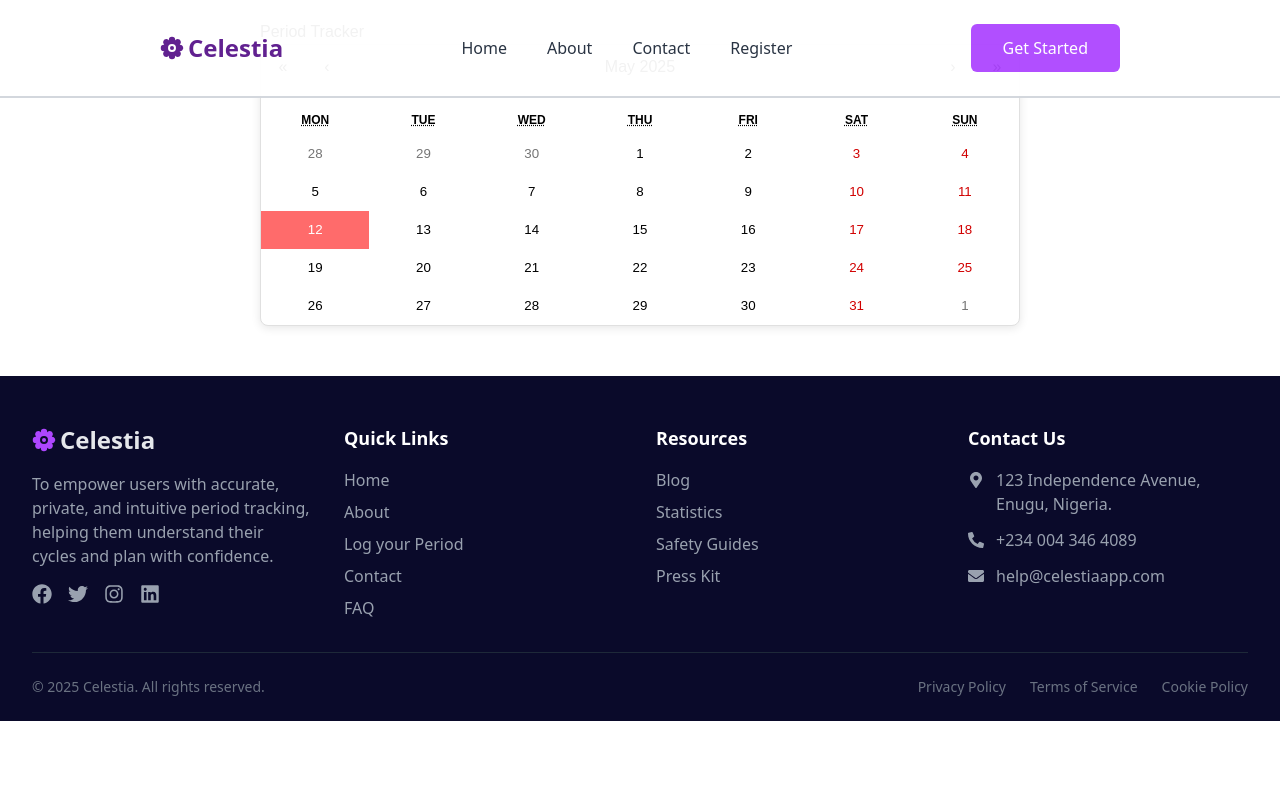
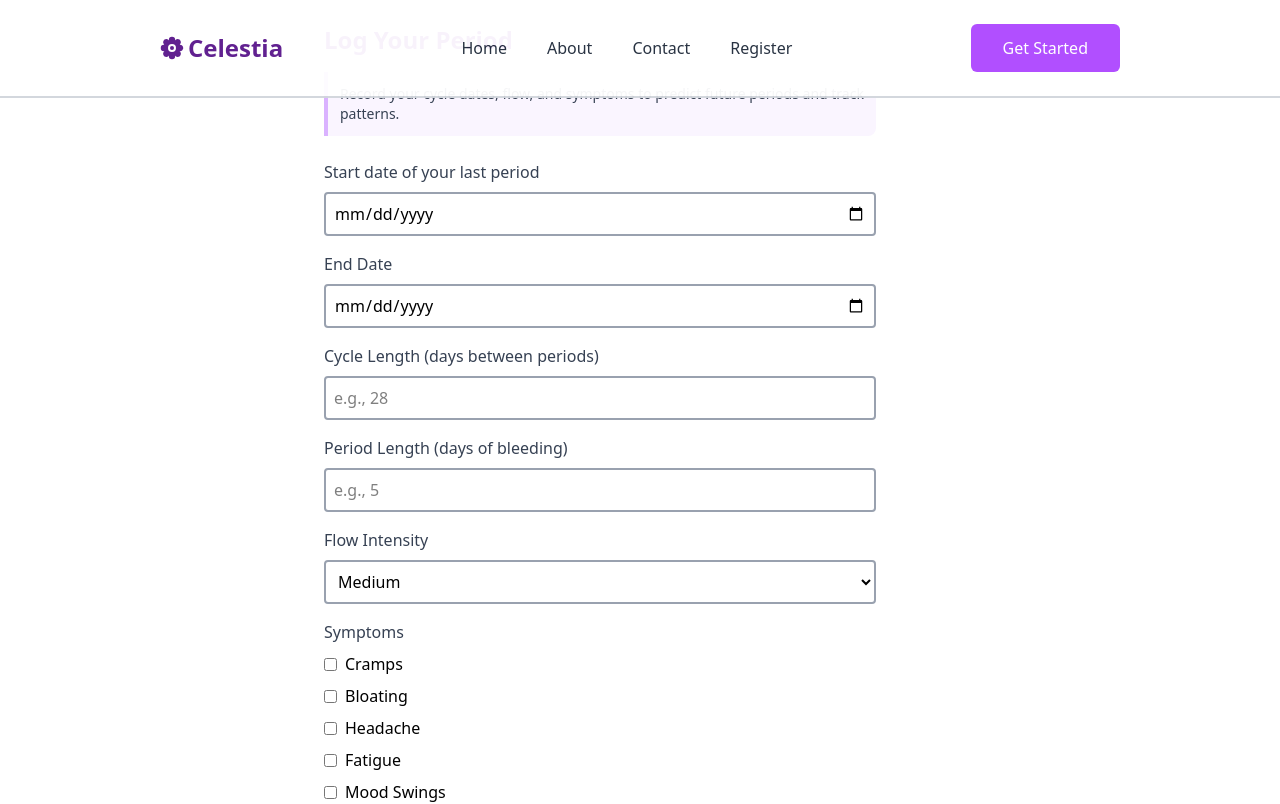
Before and after one commit to Nnamdi-Uzoigwe/Period-Tracker-Web-App, a React (Vite) app in the folder client/: page /period-log in a window 1280 px wide. Shown: the top 804 px of the page. Built offline with nearby package versions, Linux system fonts and the light colour scheme.

Commit message:
changed api

```diff
--- a/client/package.json
+++ b/client/package.json
@@ -11,11 +11,14 @@
   },
   "dependencies": {
     "@tailwindcss/vite": "^4.1.6",
+    "framer-motion": "^12.11.0",
+    "lucide-react": "^0.510.0",
     "react": "^19.1.0",
     "react-calendar": "^5.1.0",
     "react-dom": "^19.1.0",
     "react-icons": "^5.5.0",
     "react-router-dom": "^7.6.0",
+    "react-toastify": "^11.0.5",
     "tailwindcss": "^4.1.6"
   },
   "devDependencies": {
--- a/client/src/components/Sidebar.jsx
+++ b/client/src/components/Sidebar.jsx
@@ -6,7 +6,7 @@ import { CgProfile } from "react-icons/cg";
 
 export default function Sidebar() {
     return (
-        <div className="w-[280px] h-screen fixed left-0 bg-blue-950 text-gray-200 flex flex-col pt-20">
+        <div className="w-[280px] h-screen fixed left-0 bg-[#26134d] text-gray-200 flex flex-col pt-20">
             <h3 className="ml-10 text-2xl font-medium">Dashboard</h3>
 
             <div className="links mt-10 flex flex-col ml-10 gap-6">
--- a/client/src/pages/Dashboard.jsx
+++ b/client/src/pages/Dashboard.jsx
@@ -8,7 +8,8 @@ export default function Dashboard() {
                 <Sidebar />
             </div>
 
-            <div className="right mt-20 ml-0 lg:ml-[300px] flex justify-center">
+            <div className="right mt-20 ml-0 lg:ml-[300px] flex flex-col justify-center">
+                <h1 className=" text-2xl font-semibold mt-0 ml-5 lg:ml-[320px] text-purple-700">Welcome to Celestia, XXX!</h1>
                 <PeriodLogging />
             </div>
         </div>
--- a/client/src/pages/PeriodLogging.jsx
+++ b/client/src/pages/PeriodLogging.jsx
@@ -1,185 +1,201 @@
-import React, { useState } from 'react';
-import Calendar from 'react-calendar';
-import 'react-calendar/dist/Calendar.css';
 
-const PeriodLogging = () => {
-  const [date, setDate] = useState(new Date());
-  const [flowLevel, setFlowLevel] = useState('medium');
-  const [symptoms, setSymptoms] = useState([]);
-  const [notes, setNotes] = useState('');
-  const [loggedDays, setLoggedDays] = useState({});
-  const [showForm, setShowForm] = useState(false);
+import { useState } from "react";
 
-  const symptomOptions = [
-    'Cramps',
-    'Headache',
-    'Bloating',
-    'Fatigue',
-    'Mood swings',
-    'Back pain',
-    'Breast tenderness',
-    'Acne',
-    'Nausea'
-  ];
+export default function PeriodLogging() {
+const [formData, setFormData] = useState({
+  startDate: "",
+  endDate: "",
+  cycleLength: "", // Days between periods (e.g., 28)
+  periodLength: "", // Days of bleeding (e.g., 5)
+  flowIntensity: "medium",
+  symptoms: [],
+  notes: "",
+});
 
-  const handleDateChange = (newDate) => {
-    setDate(newDate);
-    setShowForm(true);
-    // Load existing data if available for this date
-    const dateStr = newDate.toISOString().split('T')[0];
-    if (loggedDays[dateStr]) {
-      setFlowLevel(loggedDays[dateStr].flowLevel || 'medium');
-      setSymptoms(loggedDays[dateStr].symptoms || []);
-      setNotes(loggedDays[dateStr].notes || '');
-    } else {
-      // Reset form for new date
-      setFlowLevel('medium');
-      setSymptoms([]);
-      setNotes('');
+const handleChange = (e) => {
+  const { name, value, type, checked } = e.target;
+  if (type === "checkbox") {
+    // Handle symptoms (multi-select)
+    setFormData((prev) => ({
+      ...prev,
+      symptoms: checked
+        ? [...prev.symptoms, value]
+        : prev.symptoms.filter((s) => s !== value),
+    }));
+  } else {
+    setFormData((prev) => ({
+      ...prev,
+      [name]: type === "number" ? Number(value) : value // Convert numbers
+    }));
+  }
+};
+
+const handleSubmit = async (e) => {
+  e.preventDefault();
+  const token = sessionStorage.getItem("token")
+
+  try {
+    const response = await fetch("http://localhost:7000/api/cycles", {
+      method: "POST",
+      headers: {
+        "Content-Type": "application/json",
+        "Authorization": `Bearer ${token}`
+      },
+      body: JSON.stringify(formData),
+    });
+
+    if (!response.ok) {
+      const errorData = await response.json();
+      throw new Error(errorData.message || "Failed to submit period data.");
     }
-  };
 
-  const handleSymptomToggle = (symptom) => {
-    if (symptoms.includes(symptom)) {
-      setSymptoms(symptoms.filter(s => s !== symptom));
-    } else {
-      setSymptoms([...symptoms, symptom]);
-    }
-  };
+    const result = await response.json();
+    console.log("Success:", result);
+    alert("Period logged successfully!");
 
-  const handleSubmit = (e) => {
-    e.preventDefault();
-    const dateStr = date.toISOString().split('T')[0];
-    setLoggedDays({
-      ...loggedDays,
-      [dateStr]: {
-        flowLevel,
-        symptoms,
-        notes
-      }
+    // Reset the form after submission
+    setFormData({
+      startDate: "",
+      endDate: "",
+      cycleLength: "",
+      periodLength: "",
+      flowIntensity: "medium",
+      symptoms: [],
+      notes: "",
     });
-    setShowForm(false);
-  };
-
-  const tileContent = ({ date, view }) => {
-    if (view === 'month') {
-      const dateStr = date.toISOString().split('T')[0];
-      const dayData = loggedDays[dateStr];
-
-      if (dayData) {
-        // Return different content based on flow level
-        let flowIndicator;
-        switch(dayData.flowLevel) {
-          case 'light':
-            flowIndicator = '🔴';
-            break;
-          case 'medium':
-            flowIndicator = '🔴🔴';
-            break;
-          case 'heavy':
-            flowIndicator = '🔴🔴🔴';
-            break;
-          case 'spotting':
-            flowIndicator = '⚪';
-            break;
-          default:
-            flowIndicator = '';
-        }
-
-        return (
-          <div className="day-indicator">
-            {flowIndicator}
-          </div>
-        );
-      }
-    }
-    return null;
-  };
-
-  const tileClassName = ({ date, view }) => {
-    if (view === 'month') {
-      const dateStr = date.toISOString().split('T')[0];
-      if (loggedDays[dateStr]) {
-        return 'logged-day';
-      }
-    }
-    return '';
-  };
+  } catch (error) {
+    console.error("Error submitting period data:", error.message);
+    alert(`Error: ${error.message}`);
+  }
+};
 
   return (
-    <div className="period-logging-container">
-      <h2>Period Tracker</h2>
-      <div className="calendar-container">
-        <Calendar
-          onChange={handleDateChange}
-          value={date}
-          tileContent={tileContent}
-          tileClassName={tileClassName}
-        />
+    <div className="ml-0 lg:ml-[300px] w-full lg:w-[600px] mb-20 p-6 bg-white">
+      <h2 className="text-2xl font-bold text-purple-800 mb-4">
+        Log Your Period
+      </h2>
+      <div className="p-3 bg-purple-50 border-l-4 border-purple-300 rounded-r-lg mb-6">
+        <p className="text-sm text-gray-700">
+          Record your cycle dates, flow, and symptoms to predict future periods
+          and track patterns.
+        </p>
       </div>
 
-      {showForm && (
-        <div className="logging-form">
-          <h3>Log Period Data for {date.toLocaleDateString()}</h3>
-          <form onSubmit={handleSubmit}>
-            <div className="form-group">
-              <label>Flow Level:</label>
-              <div className="flow-options">
-                {['spotting', 'light', 'medium', 'heavy'].map(level => (
-                  <label key={level}>
-                    <input
-                      type="radio"
-                      name="flowLevel"
-                      value={level}
-                      checked={flowLevel === level}
-                      onChange={() => setFlowLevel(level)}
-                    />
-                    {level.charAt(0).toUpperCase() + level.slice(1)}
-                  </label>
-                ))}
-              </div>
-            </div>
+      <form onSubmit={handleSubmit}>
+        {/* Period Dates */}
+        <div className="mb-4">
+          <label className="block text-gray-700 mb-2">Start date of your last period</label>
+          <input
+            type="date"
+            name="startDate"
+            value={formData.startDate}
+            onChange={handleChange}
+            className="w-full p-2 border-[2px] border-gray-400 rounded"
+            required
+          />
+        </div>
+        <div className="mb-4">
+          <label className="block text-gray-700 mb-2">End Date</label>
+          <input
+            type="date"
+            name="endDate"
+            value={formData.endDate}
+            onChange={handleChange}
+            className="w-full p-2 border-[2px] border-gray-400 rounded"
+            required
+          />
+        </div>
 
-            <div className="form-group">
-              <label>Symptoms:</label>
-              <div className="symptom-options">
-                {symptomOptions.map(symptom => (
-                  <label key={symptom} className="symptom-checkbox">
-                    <input
-                      type="checkbox"
-                      checked={symptoms.includes(symptom)}
-                      onChange={() => handleSymptomToggle(symptom)}
-                    />
-                    {symptom}
-                  </label>
-                ))}
-              </div>
-            </div>
+        {/* New: Cycle Length (days between periods) */}
+        <div className="mb-4">
+          <label className="block text-gray-700 mb-2">
+            Cycle Length (days between periods)
+          </label>
+          <input
+            type="number"
+            name="cycleLength"
+            value={formData.cycleLength}
+            onChange={handleChange}
+            min="21"
+            max="45"
+            className="w-full p-2 border-[2px] border-gray-400 rounded"
+            placeholder="e.g., 28"
+          />
+        </div>
 
-            <div className="form-group">
-              <label>Notes:</label>
-              <textarea
-                value={notes}
-                onChange={(e) => setNotes(e.target.value)}
-                placeholder="Any additional notes..."
-              />
-            </div>
+        {/* New: Period Length (days of bleeding) */}
+        <div className="mb-4">
+          <label className="block text-gray-700 mb-2">
+            Period Length (days of bleeding)
+          </label>
+          <input
+            type="number"
+            name="periodLength"
+            value={formData.periodLength}
+            onChange={handleChange}
+            min="1"
+            max="10"
+            className="w-full p-2 border-[2px] border-gray-400 rounded"
+            placeholder="e.g., 5"
+          />
+        </div>
 
-            <div className="form-actions">
-              <button type="submit" className="save-btn">Save</button>
-              <button
-                type="button"
-                className="cancel-btn"
-                onClick={() => setShowForm(false)}
-              >
-                Cancel
-              </button>
-            </div>
-          </form>
+        {/* Flow Intensity */}
+        <div className="mb-4">
+          <label className="block text-gray-700 mb-2">Flow Intensity</label>
+          <select
+            name="flowIntensity"
+            value={formData.flowIntensity}
+            onChange={handleChange}
+            className="w-full p-2 border-[2px] border-gray-400 rounded"
+          >
+            <option value="light">Light</option>
+            <option value="medium">Medium</option>
+            <option value="heavy">Heavy</option>
+          </select>
         </div>
-      )}
+
+        {/* Symptoms (Checkboxes) */}
+        <div className="mb-4">
+          <label className="block text-gray-700 mb-2">Symptoms</label>
+          <div className="space-y-2">
+            {["Cramps", "Bloating", "Headache", "Fatigue", "Mood Swings"].map(
+              (symptom) => (
+                <label key={symptom} className="flex items-center space-x-2">
+                  <input
+                    type="checkbox"
+                    value={symptom}
+                    checked={formData.symptoms.includes(symptom)}
+                    onChange={handleChange}
+                    className="rounded text-purple-600"
+                  />
+                  <span>{symptom}</span>
+                </label>
+              )
+            )}
+          </div>
+        </div>
+
+        {/* Notes */}
+        <div className="mb-4">
+          <label className="block text-gray-700 mb-2">Notes</label>
+          <textarea
+            name="notes"
+            value={formData.notes}
+            onChange={handleChange}
+            className="w-full p-2 border-[2px] border-gray-400 rounded"
+            placeholder="Any additional details..."
+          />
+        </div>
+
+        {/* Submit Button */}
+        <button
+          type="submit"
+          className="w-full bg-purple-600 text-white py-2 px-4 rounded hover:bg-purple-700 transition"
+        >
+          Log Period
+        </button>
+      </form>
     </div>
   );
-};
-
-export default PeriodLogging;
+}
--- a/client/src/pages/Register.jsx
+++ b/client/src/pages/Register.jsx
@@ -1,32 +1,217 @@
-import { Link } from "react-router-dom"
+// import { useState } from "react";
+// import { Link, useNavigate } from "react-router-dom";
+
+// export default function Register() {
+//   const navigate = useNavigate()
+//   const [formData, setFormData] = useState({
+//     name: "",
+//     email: "",
+//     password: "",
+//   });
+
+//   const handleChange = (e) => {
+//     const { name, value } = e.target;
+//     setFormData(prev => ({
+//       ...prev,
+//       [name]: value
+//     }));
+//   };
+
+//   const handleRegister = async (e) => {
+//     e.preventDefault()
+
+//     try {
+//         const response = await fetch("http://localhost:7000/api/auth/register", {
+//             method: "POST",
+//             headers: { "Content-Type": "application/json" },
+//             body: JSON.stringify(formData)
+//         });
+
+//         const data = await response.json()
+
+//         if (response.ok) {
+//         console.log("Registration successful:", data.user);
+//         setTimeout(() => {
+//             navigate("/signin")
+//         }, 3000)
+//       } else {
+//         console.log(data.message);
+//       }
+//     } catch (error) {
+//      console.error("Login error:", error);
+//     }
+//   }
+
+//   return (
+//     <div className="grid grid-cols-1 lg:grid-cols-2">
+//       <img src="/login.png" alt="" className="hidden lg:block" />
+
+//       <div className="flex flex-col h-screen p-4 items-center justify-center border-l-2 border-gray-300">
+//         <h4 className="text-gray-600 text-3xl font-semibold mb-10">
+//           Create an Account
+//         </h4>
+
+//         <form onSubmit={handleRegister}>
+//           <div>
+//             <p className="text-lg font-medium mb-2">Your Name</p>
+//             <input
+//               type="text"
+//               name="name"
+//               value={formData.username}
+//               placeholder="Enter your name..."
+//               className="border-[2px] border-gray-400 rounded w-[300px] lg:w-[400px] p-3"
+//               onChange={handleChange}
+//             />
+//           </div>
+//           <div className="my-4">
+//             <p className="text-lg font-medium mb-2">Your Email</p>
+//             <input
+//               type="text"
+//               name="email"
+//               value={formData.email}
+//               placeholder="Enter your name..."
+//               className="border-[2px] border-gray-400 rounded w-[300px] lg:w-[400px] p-3"
+//               onChange={handleChange}
+//             />
+//           </div>
+//           <div className="mb-6">
+//             <p className="text-lg font-medium mb-2">Your Password</p>
+//             <input
+//               type="password"
+//               name="password"
+//               value={formData.password}
+//               placeholder="Enter your email..."
+//               className="border-[2px] border-gray-400 rounded w-[300px] lg:w-[400px] p-3"
+//               onChange={handleChange}
+//             />
+//           </div>
+
+//           <input
+//             type="submit"
+//             value="Register"
+//             className="bg-purple-500 px-4 py-3 mt-2 cursor-pointer text-md w-full hover:bg-purple-600 rounded text-white"
+//             onClick={() => handleRegister}
+//           />
+//         </form>
+
+//         <p className="mt-10">
+//           Already have an account?{" "}
+//           <Link to="/signin" className="text-purple-600">
+//             Login here
+//           </Link>
+//         </p>
+//       </div>
+//     </div>
+//   );
+// }
+
+
+import { useState } from "react";
+import { Link, useNavigate } from "react-router-dom";
 
 export default function Register() {
+  const navigate = useNavigate();
+  const [formData, setFormData] = useState({
+    name: "",
+    email: "",
+    password: "",
+  });
+
+  const handleChange = (e) => {
+    const { name, value } = e.target;
+    setFormData(prev => ({
+      ...prev,
+      [name]: value
+    }));
+  };
+
+  const handleRegister = async (e) => {
+    e.preventDefault();
+
+    try {
+      const response = await fetch("https://period-tracker-web-app.onrender.com/api/auth/register", {
+        method: "POST",
+        headers: { "Content-Type": "application/json" },
+        body: JSON.stringify(formData)
+      });
+
+      const data = await response.json();
+
+      if (response.ok) {
+        console.log("Registration successful:", data.user);
+        setTimeout(() => {
+          navigate("/signin");
+        }, 3000);
+      } else {
+        console.log(data.message);
+      }
+    } catch (error) {
+      console.error("Registration error:", error);
+    }
+  };
+
   return (
     <div className="grid grid-cols-1 lg:grid-cols-2">
       <img src="/login.png" alt="" className="hidden lg:block" />
 
       <div className="flex flex-col h-screen p-4 items-center justify-center border-l-2 border-gray-300">
-                <h4 className="text-gray-600 text-3xl font-semibold mb-10">Create an Account</h4>
+        <h4 className="text-gray-600 text-3xl font-semibold mb-10">
+          Create an Account
+        </h4>
 
-                <form>
+        <form onSubmit={handleRegister}>
           <div>
             <p className="text-lg font-medium mb-2">Your Name</p>
-                        <input type="text" placeholder="Enter your email..." className="border-[2px] border-gray-400 rounded w-[300px] lg:w-[400px] p-3" />
+            <input
+              type="text"
+              name="name"
+              value={formData.name}
+              placeholder="Enter your name..."
+              className="border-[2px] border-gray-400 rounded w-[300px] lg:w-[400px] p-3"
+              onChange={handleChange}
+              required
+            />
           </div>
           <div className="my-4">
             <p className="text-lg font-medium mb-2">Your Email</p>
-                        <input type="text" placeholder="Enter your name..." className="border-[2px] border-gray-400 rounded w-[300px] lg:w-[400px] p-3" />
+            <input
+              type="email"
+              name="email"
+              value={formData.email}
+              placeholder="Enter your email..."
+              className="border-[2px] border-gray-400 rounded w-[300px] lg:w-[400px] p-3"
+              onChange={handleChange}
+              required
+            />
           </div>
           <div className="mb-6">
             <p className="text-lg font-medium mb-2">Your Password</p>
-                        <input type="password" placeholder="Enter your email..." className="border-[2px] border-gray-400 rounded w-[300px] lg:w-[400px] p-3" />
+            <input
+              type="password"
+              name="password"
+              value={formData.password}
+              placeholder="Enter your password..."
+              className="border-[2px] border-gray-400 rounded w-[300px] lg:w-[400px] p-3"
+              onChange={handleChange}
+              required
+            />
           </div>
 
-                    <input type="submit" value="Register" className="bg-purple-500 px-4 py-3 mt-2 cursor-pointer text-md w-full hover:bg-purple-600 rounded text-white" />
+          <button
+            type="submit"
+            className="bg-purple-500 px-4 py-3 mt-2 cursor-pointer text-md w-full hover:bg-purple-600 rounded text-white"
+          >
+            Register
+          </button>
         </form>
 
-                <p className="mt-10">Already have an account? <Link to="/signin" className="text-purple-600">Login here</Link></p>
+        <p className="mt-10">
+          Already have an account?{" "}
+          <Link to="/signin" className="text-purple-600">
+            Login here
+          </Link>
+        </p>
       </div>
     </div>
-    )
+  );
 }
--- a/client/src/pages/Signin.jsx
+++ b/client/src/pages/Signin.jsx
@@ -1,6 +1,46 @@
-import { Link } from "react-router-dom"
+import { useState } from "react";
+import { Link, useNavigate } from "react-router-dom";
 
 export default function Signin() {
+  const navigate = useNavigate()
+  const [formData, setFormData] = useState({
+    email: "",
+    password: "",
+  })
+
+  const handleChange = (e) => {
+    const { name, value } = e.target;
+    setFormData(prev => ({
+      ...prev,
+      [name]: value
+    }));
+  };
+
+  const handleLogin = async () => {
+    e.preventDefault()
+
+    try {
+      const response = await fetch("https://period-tracker-web-app.onrender.com/api/auth/login", {
+        method: "POST",
+        headers: { "Content-Type": "application/json" },
+        body: JSON.stringify({ email, password }),
+      });
+
+      const data = await response.json();
+
+      if (response.ok) {
+        sessionStorage.setItem("token", data.token);
+        setTimeout(() => {
+            navigate("/dashboard")
+        }, 3000)
+      } else {
+        alert(data.message);
+      }
+    } catch (err) {
+      console.error("Login error:", err);
+    }
+  };
+
   return (
     <div className="grid grid-cols-1 lg:grid-cols-2">
       <img src="/login.png" alt="" className="hidden lg:block" />
@@ -11,18 +51,42 @@ export default function Signin() {
         <form>
           <div>
             <p className="text-lg font-medium mb-2">Your Email</p>
-                        <input type="text" placeholder="Enter your email..." className="border-[2px] border-gray-400 rounded w-[300px] lg:w-[400px] p-3" />
+            <input
+              type="text"
+              name="email"
+              value={formData.email}
+              placeholder="Enter your email..."
+              className="border-[2px] border-gray-400 rounded w-[300px] lg:w-[400px] p-3"
+              onChange={handleChange}
+            />
           </div>
           <div className="my-4">
             <p className="text-lg font-medium mb-2">Your Password</p>
-                        <input type="password" placeholder="Enter your email..." className="border-[2px] border-gray-400 rounded w-[300px] lg:w-[400px] p-3" />
+            <input
+              type="password"
+              name="password"
+              value={formData.password}
+              placeholder="Enter your email..."
+              className="border-[2px] border-gray-400 rounded w-[300px] lg:w-[400px] p-3"
+              onChange={handleChange}
+            />
           </div>
 
-                    <input type="submit" value="Login" className="mt-3 bg-purple-500 px-4 py-3 cursor-pointer text-md w-full hover:bg-purple-600 rounded text-white" />
+          <input
+            type="submit"
+            value="Login"
+            className="mt-3 bg-purple-500 px-4 py-3 cursor-pointer text-md w-full hover:bg-purple-600 rounded text-white"
+            onClick={() => handleLogin}
+          />
         </form>
 
-                <p className="mt-10">Don't have an account? <Link to="/register" className="text-purple-600 block lg:inline">Create an account here</Link></p>
+        <p className="mt-10">
+          Don't have an account?{" "}
+          <Link to="/register" className="text-purple-600 block lg:inline">
+            Create an account here
+          </Link>
+        </p>
       </div>
     </div>
-    )
+  );
 }
```
Also changed, not shown: 1 other file (tests, documents, lock files or other folders). Lines whose indentation alone changed are shown as unchanged.
